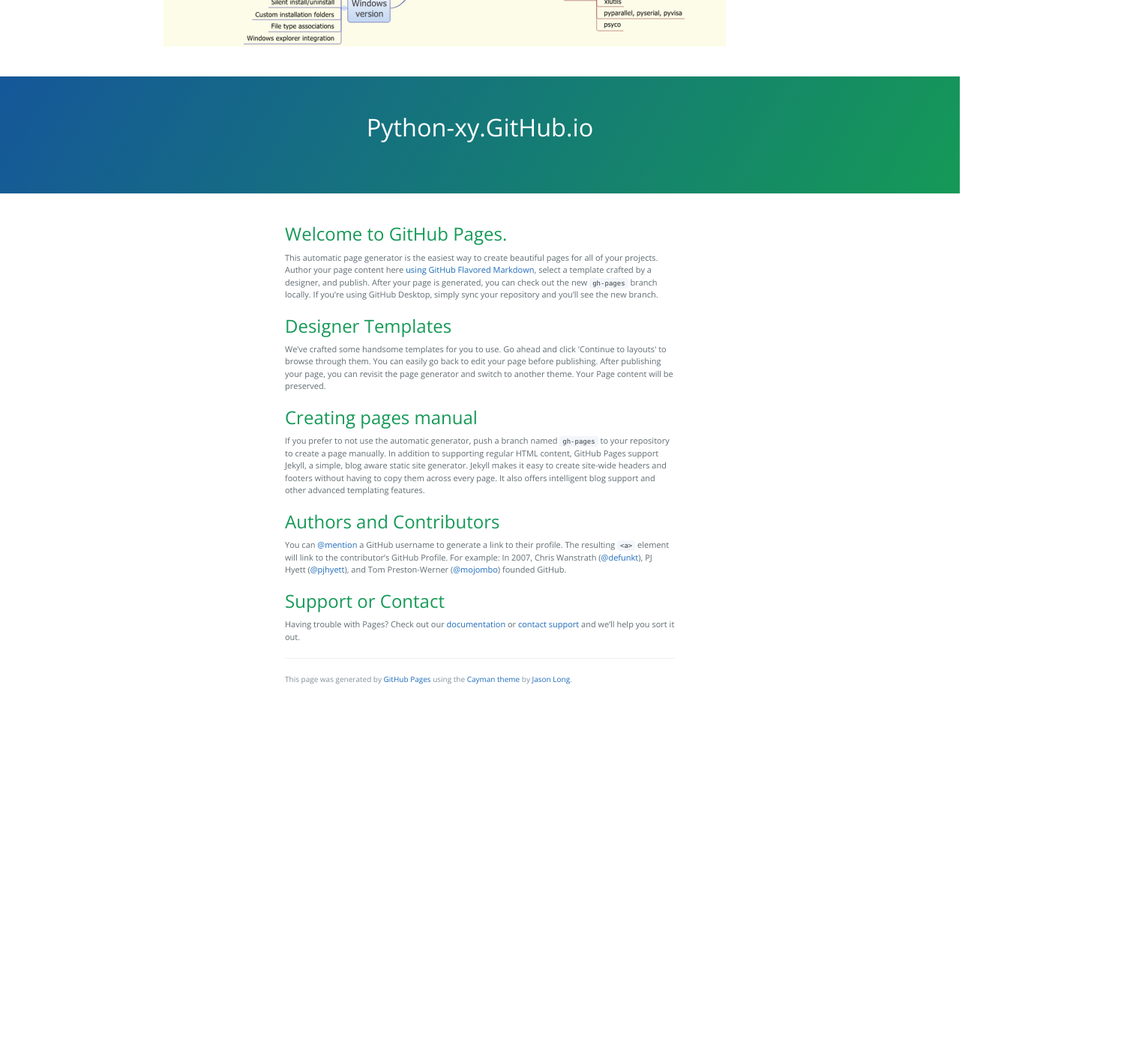
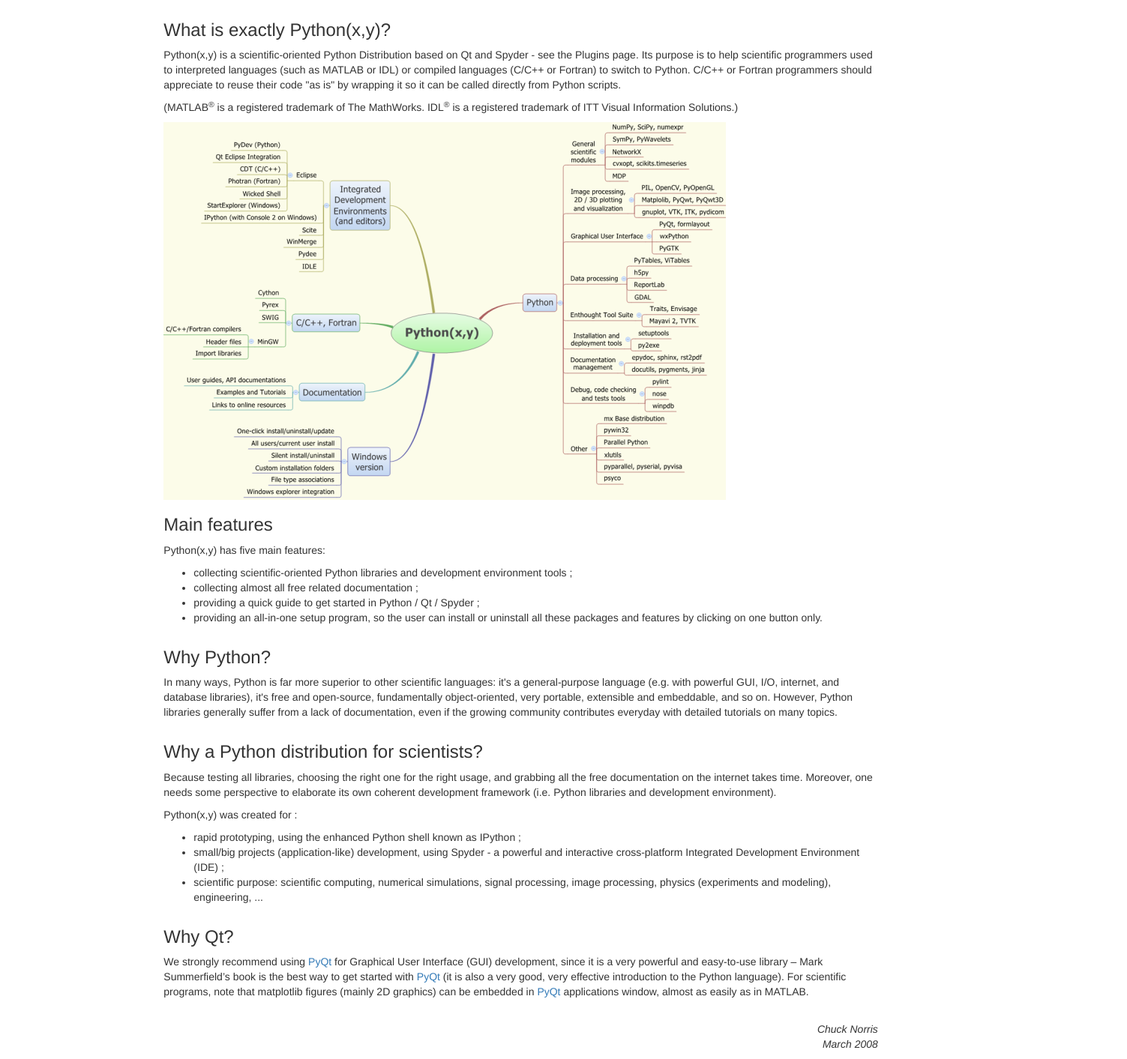
Before and after one commit to python-xy/python-xy.github.io, a plain HTML site: page index.html in a window 1280 px wide. Shown: the part 926-2339 px from the top of the page at 75% size, 1503 px wide, since content can reach past the window. Before the commit the page ends 1860 px from the top, so only its background shows below. Drawn offline with nearby package versions, Linux system fonts and the light colour scheme.

Commit message:
"bootstraping" welcome page

```diff
--- a/index.html
+++ b/index.html
@@ -7,8 +7,7 @@
         <link rel="stylesheet" type="text/css" href="stylesheets/normalize.css" media="screen">
         <link rel="stylesheet" type="text/css" href="css/bootstrap.css" media="screen">
         <link href='https://fonts.googleapis.com/css?family=Open+Sans:400,700' rel='stylesheet' type='text/css'>
-        <link rel="stylesheet" type="text/css" href="stylesheets/stylesheet.css" media="screen">
-        <link rel="stylesheet" type="text/css" href="stylesheets/github-light.css" media="screen">
+
     </head>
     <body>
 
@@ -20,12 +19,12 @@
             </div>
         </div>
         <div class="row">
-            <div class = "col-md-10 col-md-offset-2 " >
-                <h3>Welcome to Python(x,y), the scientific Python distribution.</h3>
+            <div class = "col-md-9 col-md-offset-2 " >
+                <h2 class = "page-header">Python(x,y) - the scientific Python distribution.</h2>
             </div>
         </div>
         <div class="row">
-            <div class = "col-md-10 col-md-offset-2 " >
+            <div class = "col-md-9 col-md-offset-2 " >
                 <p>Python(x,y) is a free scientific and engineering development software for numerical computations, data analysis and data visualization based on Python programming language, Qt graphical user interfaces and Spyder interactive scientific development environment.
                 </p>
             </div>
@@ -64,74 +63,123 @@
         </div>
         <div class="row">
             <div class = "col-md-10 col-md-offset-2 " >
+                <p>With Python(x,y), one can do: </p>
+            </div>
+        </div>
+        <div class="row">
+            <div class = "col-md-9 col-md-offset-2 " >
+                <ul>
+                    <li>interactive calculations including for example 2D and 3D plotting or symbolic maths, </li>
+                    <li>simple functionnal programming (with MATLAB-like syntax) as well as powerful object-oriented programming, </li>
+                    <li>scientific projects development from the simplest script to the most sophisticated application thanks to Qt development framework and Spyder development environment, </li>
+                    <li>parallel computing on multicore/processors computers or even clusters (with Parallel Python),</li>
+                </ul>
+            </div>
+        </div>
+        <div class="row">
+            <div class = "col-md-10 col-md-offset-2 " >
+                <p>And A lot more... </p>
+            </div>
+        </div>
+        <div class="row">
+            <div class = "col-md-10 col-md-offset-1 " >
+                <p align="center">
+                    <img src="images/welcome1_tn.png" >
+                    <img src="images/welcome2_tn.png" >
+                    <img src="images/welcome3_tn.png" >
+                </p>
+            </div>
+        </div>
+        <div class="row">
+            <div class = "col-md-10 col-md-offset-2 " >
+                <h3>What is exactly Python(x,y)?</h3>
+            </div>
+        </div>
+        <div class="row">
+            <div class = "col-md-9 col-md-offset-2 " >
+                <p>Python(x,y) is a scientific-oriented Python Distribution based on Qt and Spyder - see the Plugins page. Its purpose is to help scientific programmers used to  interpreted languages (such as MATLAB or IDL) or compiled languages (C/C++ or  Fortran) to switch to Python. C/C++ or Fortran programmers should appreciate to  reuse their code "as is" by wrapping it so it can be called directly from Python scripts. </p>
+            </div>
+        </div>
+        <div class="row">
+            <div class = "col-md-10 col-md-offset-2 " >
+                <p>(MATLAB<sup>®</sup> is a registered trademark of The MathWorks. IDL<sup>®</sup> is a registered trademark of ITT Visual Information Solutions.) </p>
+            </div>
+        </div>
+        <div class="row">
+            <div class = "col-md-10 col-md-offset-2 " >
                 <img src="images/pythonxy_2117.png" class="img-responsive">
             </div>
         </div>
+        <div class="row">
+            <div class = "col-md-10 col-md-offset-2 " >
+                <h3>Main features</h3>
+            </div>
+        </div>
+        <div class="row">
+            <div class = "col-md-10 col-md-offset-2 " >
+                <p>Python(x,y) has five main features: </p>
+            </div>
+        </div>
+        <div class="row">
+            <div class = "col-md-9 col-md-offset-2 " >
+                <ul>
+                    <li>collecting scientific-oriented Python libraries and development environment tools ; </li>
+                    <li>collecting almost all free related documentation ; </li>
+                    <li>providing a quick guide to get started in Python / Qt / Spyder ; </li>
+                    <li>providing an all-in-one setup program, so the user can install or uninstall all these packages and features by clicking on one button only. </li>
+                </ul>
+            </div>
+        </div>
+        <div class="row">
+            <div class = "col-md-9 col-md-offset-2 " >
+                <h3>Why Python?</h3>
+            </div>
+        </div>
+        <div class="row">
+            <div class = "col-md-9 col-md-offset-2 " >
+                <p>In many ways, Python is far more superior to other scientific languages: it's a  general-purpose language (e.g. with powerful GUI, I/O, internet, and database  libraries), it's free and open-source, fundamentally object-oriented,  very portable, extensible and embeddable, and so on. However, Python libraries  generally suffer from a lack of documentation, even if the growing community  contributes everyday with detailed tutorials on many topics. </p>
+            </div>
+        </div>
+        <div class="row">
+            <div class = "col-md-9 col-md-offset-2 " >
+                <h3>Why a Python distribution for scientists?</h3>
+            </div>
+        </div>
+        <div class="row">
+            <div class = "col-md-9 col-md-offset-2 " >
+                <p>Because testing all libraries, choosing the right one for the right usage,  and grabbing all the free documentation on the internet takes time. Moreover,  one needs some perspective to elaborate its own coherent development framework  (i.e. Python libraries and development environment). </p>
+            </div>
+        </div>
+        <div class="row">
+            <div class = "col-md-9 col-md-offset-2 " >
+                <p>Python(x,y) was created for : </p>
+            </div>
+        </div>
+        <div class="row">
+            <div class = "col-md-9 col-md-offset-2 " >
+                <ul>
+                    <li>rapid prototyping, using the enhanced Python shell known as IPython ; </li>
+                    <li>small/big projects (application-like) development, using Spyder - a powerful and interactive cross-platform Integrated Development Environment (IDE) ; </li>
+                    <li>scientific purpose: scientific computing, numerical simulations, signal processing, image processing, physics (experiments and modeling), engineering, ... </li>
+                </ul>
+            </div>
+        </div>
+        <div class="row">
+            <div class = "col-md-9 col-md-offset-2 " >
+                <h3>Why Qt?</h3>
+            </div>
+        </div>
+        <div class="row">
+            <div class = "col-md-9 col-md-offset-2 " >
+                <p>We strongly recommend using  <a href="http://www.riverbankcomputing.co.uk/software/pyqt/intro" rel="nofollow">PyQt</a> for Graphical  User Interface (GUI) development, since it is a very powerful and easy-to-use  library – Mark Summerfield’s book is the best way to get  started with  <a href="http://www.riverbankcomputing.co.uk/software/pyqt/intro" rel="nofollow">PyQt</a> (it is also a  very good, very effective introduction to the Python language).  For scientific programs, note that matplotlib figures (mainly 2D graphics) can  be embedded in <a href="http://www.riverbankcomputing.co.uk/software/pyqt/intro" rel="nofollow">PyQt</a>  applications window, almost as easily as in MATLAB. </p>
+            </div>
+        </div>
+        <div class="row">
+            <div class = "col-md-9 col-md-offset-2 " >
+                <br>
+                <p class="text-right "><em>Chuck Norris<br>March 2008</em> </p>
+            </div>
+        </div>
 
-
-
-
-
-
-
-
-
-
-
-
-
-
-
-
-
-
-
-
-        <section class="page-header">
-            <h1 class="project-name">Python-xy.GitHub.io</h1>
-            <h2 class="project-tagline"></h2>
-        </section>
-
-        <section class="main-content">
-            <h3>
-                <a id="welcome-to-github-pages" class="anchor" href="#welcome-to-github-pages" aria-hidden="true"><span class="octicon octicon-link"></span></a>Welcome to GitHub Pages.
-            </h3>
-
-            <p> This automatic page generator is the easiest way to create beautiful pages for all of your projects. Author your page content here <a href=  "https://guides.github.com/features/mastering-markdown/">using GitHub Flavored Markdown</a>, select a template crafted by a designer, and publish. After your page is generated, you can check out the new <code>gh-pages</code> branch locally. If you’re using GitHub Desktop, simply sync your repository and you’ll see the new branch.
-            </p>
-
-            <h3>
-                <a id="designer-templates" class="anchor" href="#designer-templates" aria-hidden="true"><span class="octicon octicon-link"></span></a>Designer Templates
-            </h3>
-
-            <p>We’ve crafted some handsome templates for you to use. Go ahead and click 'Continue to layouts' to browse through them. You can easily go back to edit your page before publishing. After publishing your page, you can revisit the page generator and switch to another theme. Your Page content will be preserved.</p>
-
-            <h3>
-                <a id="creating-pages-manually" class="anchor" href="#creating-pages-manually" aria-hidden="true"><span class="octicon octicon-link"></span></a>Creating pages manual
-            </h3>
-
-            <p>If you prefer to not use the automatic generator, push a branch named <code>gh-pages</code> to your repository to create a page manually. In addition to supporting regular HTML content, GitHub Pages support Jekyll, a simple, blog aware static site generator. Jekyll makes it easy to create site-wide headers and footers without having to copy them across every page. It also offers intelligent blog support and other advanced templating features.
-            </p>
-
-            <h3>
-                <a id="authors-and-contributors" class="anchor" href="#authors-and-contributors" aria-hidden="true"><span class="octicon octicon-link"></span></a>Authors and Contributors
-            </h3>
-
-            <p>You can <a href="https://github.com/blog/821" class="user-mention">@mention</a> a GitHub username to generate a link to their profile. The resulting <code>&lt;a&gt;</code> element will link to the contributor’s GitHub Profile. For example: In 2007, Chris Wanstrath (<a href="https://github.com/defunkt" class="user-mention">@defunkt</a>), PJ Hyett (<a href="https://github.com/pjhyett" class="user-mention">@pjhyett</a>), and Tom Preston-Werner (<a href="https://github.com/mojombo" class="user-mention">@mojombo</a>) founded GitHub.
-            </p>
-
-            <h3>
-                <a id="support-or-contact" class="anchor" href="#support-or-contact" aria-hidden="true"><span class="octicon octicon-link"></span></a>Support or Contact
-            </h3>
-
-            <p>Having trouble with Pages? Check out our <a href="https://help.github.com/pages">documentation</a> or <a href="https://github.com/contact">contact support</a> and we’ll help you sort it out.
-            </p>
-
-            <footer class="site-footer">
-
-                <span class="site-footer-credits">This page was generated by <a href="https://pages.github.com">GitHub Pages</a> using the <a href="https://github.com/jasonlong/cayman-theme">Cayman theme</a> by <a href="https://twitter.com/jasonlong">Jason Long</a>.</span>
-            </footer>
-
-        </section>
     </body>
 </html>
```
